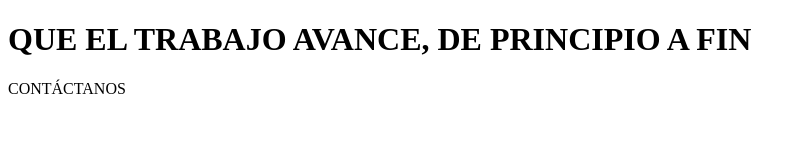
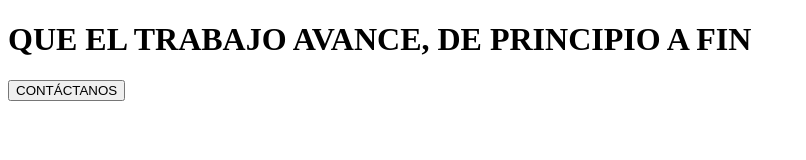
Before and after one commit to alejoalpiesq02-commits/prueba_repo-, a plain HTML site: page index.html in a window 1280 px wide. Shown: the whole page, without its empty margins (0-806 px from the left). Drawn offline with Linux system fonts and the light colour scheme.

Commit message:
correcion del boton

```diff
--- a/index.html
+++ b/index.html
@@ -8,7 +8,7 @@
 <body>
 
     <h1> QUE EL TRABAJO AVANCE, DE PRINCIPIO A FIN </h1>
-    <buktton>CONTÁCTANOS</button>
+    <button> CONTÁCTANOS </button>
 
 </body>
 </html>
```
